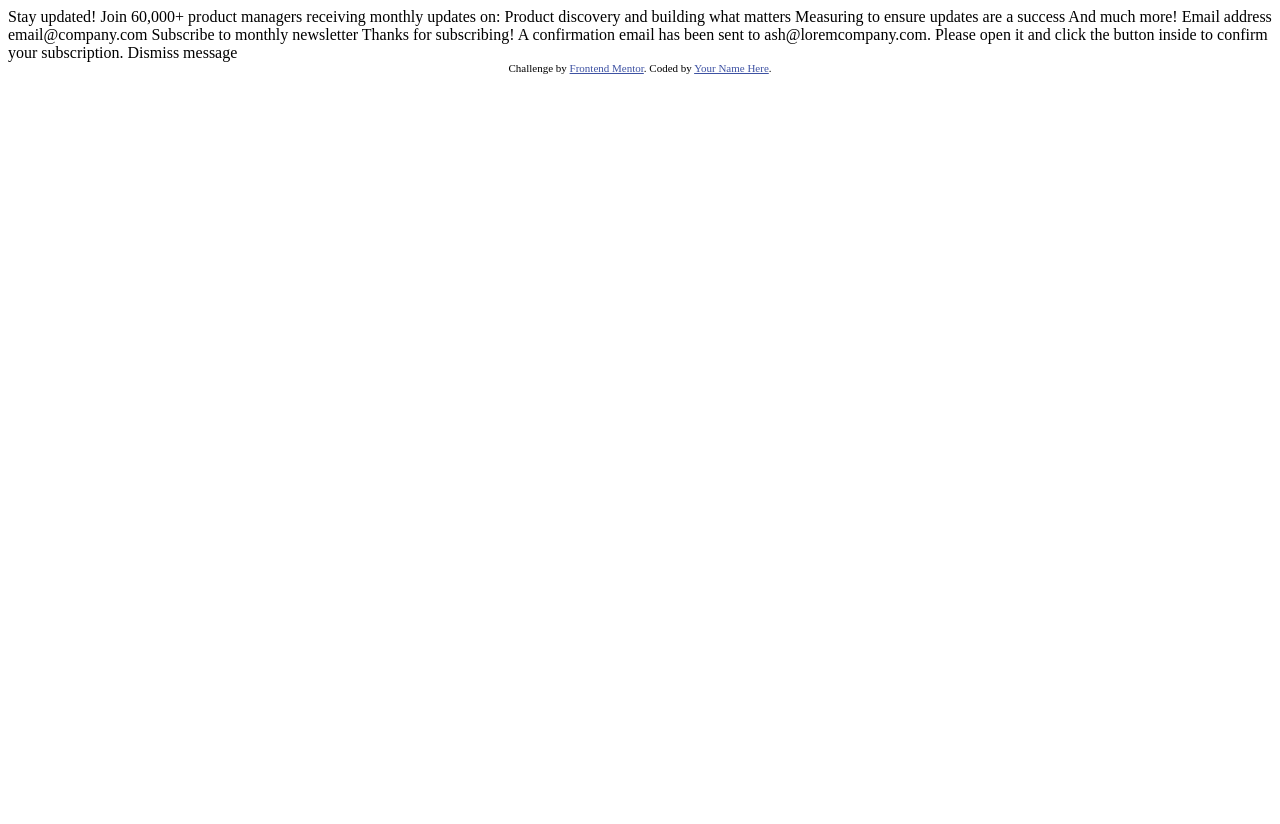
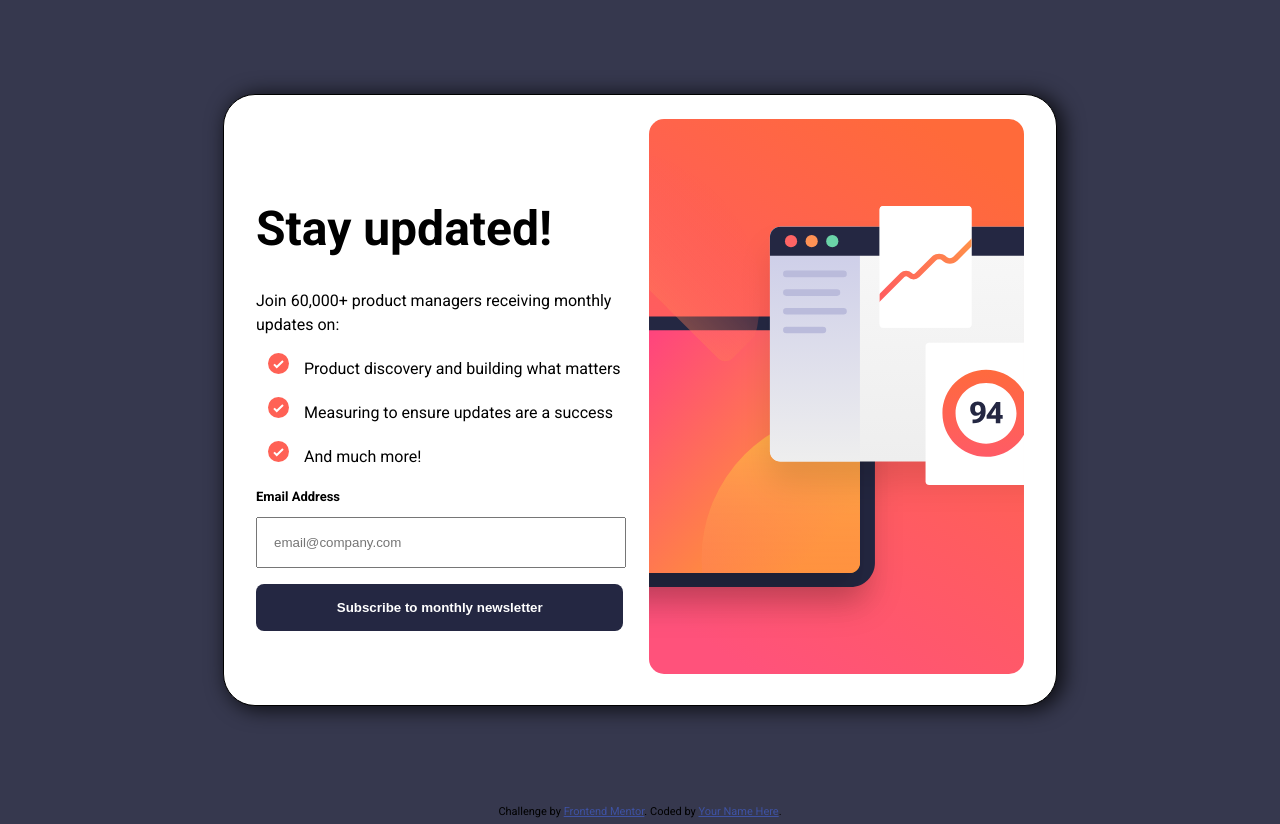
Before and after one commit to Aayush895/SignUp-page-with-success-message, a plain HTML site: page index.html in a window 1280 px wide. Before the commit the page ends 800 px from the top, so only its background shows below. Drawn offline with Linux system fonts and the light colour scheme.

Commit message:
Desktop design done

```diff
--- a/index.html
+++ b/index.html
@@ -1,46 +1,60 @@
 <!DOCTYPE html>
 <html lang="en">
+
 <head>
   <meta charset="UTF-8">
-  <meta name="viewport" content="width=device-width, initial-scale=1.0"> <!-- displays site properly based on user's device -->
+  <meta name="viewport" content="width=device-width, initial-scale=1.0">
+  <!-- displays site properly based on user's device -->
 
   <link rel="icon" type="image/png" sizes="32x32" href="./assets/images/favicon-32x32.png">
-
+  <link rel="stylesheet" href="style.css">
   <title>Frontend Mentor | Newsletter sign-up form with success message</title>
 
-  <!-- Feel free to remove these styles or customise in your own stylesheet 👍 -->
   <style>
-    .attribution { font-size: 11px; text-align: center; }
-    .attribution a { color: hsl(228, 45%, 44%); }
+    .attribution {
+      font-size: 11px;
+      text-align: center;
+    }
+
+    .attribution a {
+      color: hsl(228, 45%, 44%);
+    }
   </style>
 </head>
+
 <body>
-
-  <!-- Sign-up form start -->
-
-  Stay updated!
-
-  Join 60,000+ product managers receiving monthly updates on:
-
-  Product discovery and building what matters
-  Measuring to ensure updates are a success
-  And much more!
-
-  Email address
-  email@company.com
-
-  Subscribe to monthly newsletter
-
-  <!-- Sign-up form end -->
+  <main>
+    <div id="component-container">
+      <div id="component-content">
+        <h1>Stay updated!</h1>
+        <p>Join 60,000+ product managers receiving monthly updates on:</p>
+        <ul class="newsletter-points">
+          <li>Product discovery and building what matters</li>
+          <li>Measuring to ensure updates are a success</li>
+          <li>And much more!</li>
+        </ul>
+        <form action="">
+          <div class="form-input">
+            <label for="">Email Address</label>
+            <input type="text" name="" id="" placeholder="email@company.com">
+          </div>
+          <button type="submit">Subscribe to monthly newsletter</button>
+        </form>
+      </div>
+      <div id="component-img">
+        <img src="assets/images/illustration-sign-up-desktop.svg" alt="">
+      </div>
+    </div>
+  </main>
 
   <!-- Success message start -->
 
-  Thanks for subscribing!
+  <!-- Thanks for subscribing!
 
   A confirmation email has been sent to ash@loremcompany.com.
   Please open it and click the button inside to confirm your subscription.
 
-  Dismiss message
+  Dismiss message -->
 
   <!-- Success message end -->
 
@@ -49,4 +63,5 @@
     Coded by <a href="#">Your Name Here</a>.
   </div>
 </body>
+
 </html>
--- /dev/null
+++ b/style.css
@@ -0,0 +1,97 @@
+@import url('https://fonts.googleapis.com/css2?family=Roboto:wght@400;700&display=swap');
+
+:root {
+  --Tomato: hsl(4, 100%, 67%);
+  --Tomato2:rgb(255, 18, 6);
+  --Dark-Slate-Grey: hsl(234, 29%, 20%);
+  --Charcoal-Grey: hsl(235, 18%, 26%);
+  --Grey: hsl(231, 7%, 60%);
+  --White: hsl(0, 0%, 100%);
+}
+
+body {
+  font-family: 'Roboto', sans-serif;
+  margin: 0;
+  padding: 0;
+  box-sizing: border-box;
+  background-color: var(--Charcoal-Grey);
+  font-size: 1rem;
+  line-height: 1.5rem;
+}
+
+main {
+  display: flex;
+  justify-content: center;
+  align-items: center;
+  height: 100vh;
+}
+
+#component-container {
+  width: 60%;
+  border: 1px solid;
+  border-radius: 2rem;
+  display: flex;
+  align-items: center;
+  justify-content: space-around;
+  padding: 1.5rem 2rem;
+  background-color: var(--White);
+  box-shadow: 5px 2px 20px 2px rgba(0,0,0,0.75);
+}
+
+#component-content > h1 {
+  font-weight: 700;
+  font-size: 3rem;
+  margin: 3rem 0;
+}
+
+#component-img {
+  width: 55%;
+}
+
+#component-img > img {
+  width: 100%;
+}
+
+.newsletter-points {
+  list-style-image: url('assets/images/icon-list.svg');
+}
+
+.newsletter-points li {
+  text-align: justify;
+  padding: 0 0.5rem;
+  margin: 1rem 0;
+}
+
+.form-input {
+  display: flex;
+  flex-direction: column;
+}
+
+.form-input > label {
+  font-size: small;
+  font-weight: 700;
+  margin-bottom: 0.5rem;
+}
+
+.form-input > input {
+  width: 85%;
+  padding: 1rem 1rem;
+  margin-bottom: 1rem;
+  color: var(--Grey);
+}
+
+form > button {
+  width: 93.5%;
+  padding: 1rem;
+  border: none;
+  border-radius: 0.5rem;
+  background-color: var(--Dark-Slate-Grey);
+  color: var(--White);
+  cursor: pointer;
+  font-weight: 700;
+}
+
+form > button:hover {
+  background: linear-gradient(to right, var(--Tomato2), var(--Tomato));
+  box-shadow: 5px 2px 20px 3px rgba(255,98,87,0.75);
+}
```
